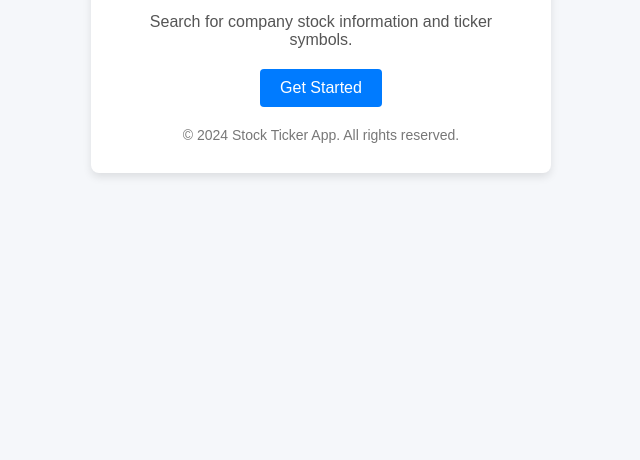
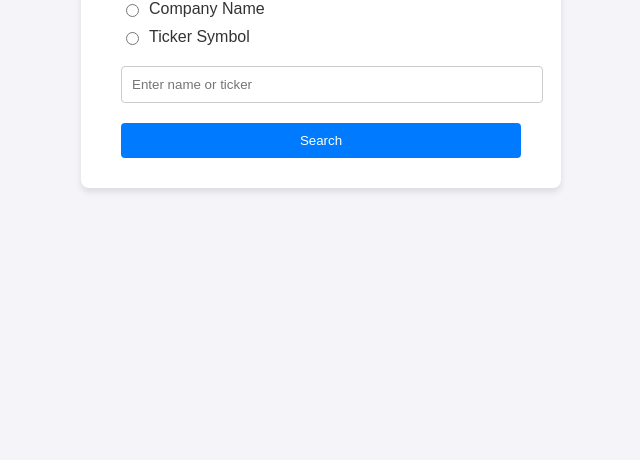
Before and after one commit to fouadsayegh2/Assignment-14, a website: page public/index.html in a window 1280 px wide. Shown: the part 380-840 px from the top of the page, without its empty margins (319-959 px from the left). Before the commit the page ends 800 px from the top, so only its background shows below. Drawn offline with Linux system fonts and the light colour scheme.

Commit message:
Update index.html

```diff
--- a/public/index.html
+++ b/public/index.html
@@ -3,13 +3,14 @@
 <head>
   <meta charset="UTF-8">
   <meta name="viewport" content="width=device-width, initial-scale=1.0">
-  <title>Stock Ticker App</title>
+  <title>Stock Ticker Search</title>
   <style>
     body {
       font-family: 'Arial', sans-serif;
-      background-color: #f5f7fa;
+      background-color: #f4f4f9;
+      color: #333;
       margin: 0;
-      padding: 0;
+      padding: 20px;
       display: flex;
       justify-content: center;
       align-items: center;
@@ -17,59 +18,75 @@
     }
 
     .container {
-      background-color: #ffffff;
+      background-color: #fff;
+      padding: 30px 40px;
       border-radius: 8px;
-      box-shadow: 0 4px 8px rgba(0, 0, 0, 0.1);
-      padding: 30px;
+      box-shadow: 0 4px 6px rgba(0, 0, 0, 0.1);
       text-align: center;
-      width: 90%;
+      width: 100%;
       max-width: 400px;
     }
 
     h1 {
-      font-size: 32px;
-      color: #333333;
       margin-bottom: 20px;
     }
 
-    p {
-      color: #555555;
-      font-size: 16px;
-      margin-bottom: 20px;
+    form {
+      display: flex;
+      flex-direction: column;
     }
 
-    .btn {
-      display: inline-block;
+    label {
+      margin-bottom: 10px;
+      display: flex;
+      align-items: center;
+    }
+
+    input[type="radio"] {
+      margin-right: 10px;
+    }
+
+    input[type="text"] {
+      padding: 10px;
+      margin-top: 10px;
+      margin-bottom: 20px;
+      border: 1px solid #ccc;
+      border-radius: 4px;
+      width: 100%;
+    }
+
+    button[type="submit"] {
       background-color: #007BFF;
-      color: white;
-      padding: 10px 20px;
+      color: #fff;
       border: none;
       border-radius: 4px;
-      font-size: 16px;
-      text-decoration: none;
+      padding: 10px 15px;
       cursor: pointer;
       transition: background-color 0.3s ease;
     }
 
-    .btn:hover {
+    button[type="submit"]:hover {
       background-color: #0056b3;
-    }
-
-    footer {
-      margin-top: 20px;
-      font-size: 14px;
-      color: #777777;
     }
   </style>
 </head>
 <body>
   <div class="container">
-    <h1>Welcome to the Stock Ticker App</h1>
-    <p>Search for company stock information and ticker symbols.</p>
-    <a href="/process" class="btn">Get Started</a>
-    <footer>
-      &copy; 2024 Stock Ticker App. All rights reserved.
-    </footer>
+    <h1>Search for a Stock</h1>
+    <form method="GET" action="/process">
+      <label>
+        <input type="radio" name="searchBy" value="name" required>
+        <span>Company Name</span>
+      </label>
+      <label>
+        <input type="radio" name="searchBy" value="ticker" required>
+        <span>Ticker Symbol</span>
+      </label>
+
+      <input type="text" name="search" placeholder="Enter name or ticker" required>
+
+      <button type="submit">Search</button>
+    </form>
   </div>
 </body>
 </html>
```
